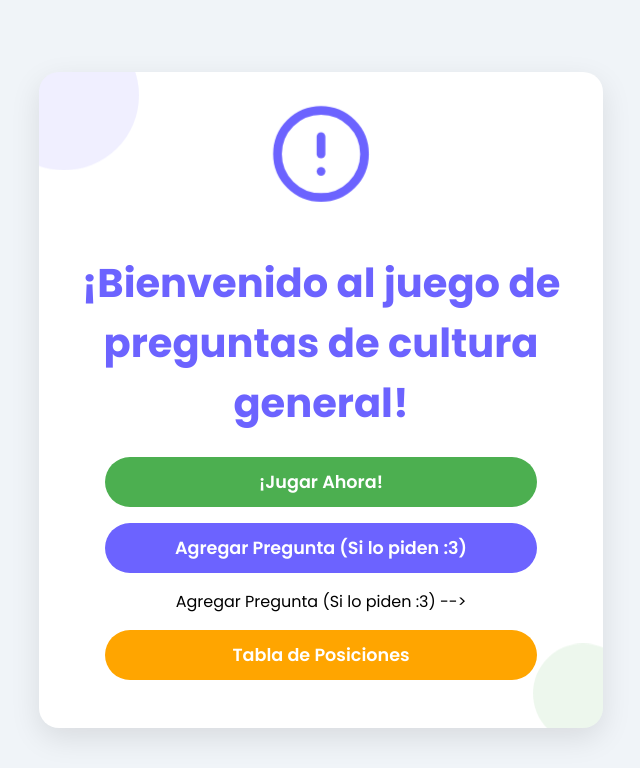
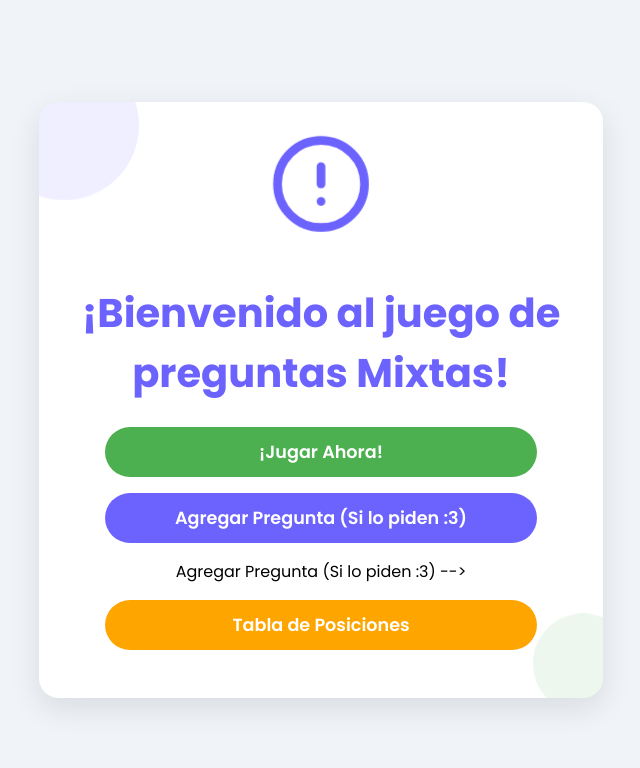
Before and after one commit to DavidCh02/trivia, a Django app: page / in a window 1280 px wide. Shown: the top 768 px of the page, without its empty margins (319-959 px from the left). Run offline with Django 5.2, Linux system fonts and the light colour scheme; parts of the project's set-up code (start-up, migrations or seed data) failed here and were passed over.

Commit message:
Update home.html

```diff
--- a/templates/trivia_game/home.html
+++ b/templates/trivia_game/home.html
@@ -157,7 +157,7 @@
             <path d="M12 16H12.01" stroke="#6C63FF" stroke-width="2" stroke-linecap="round" stroke-linejoin="round"/>
         </svg>
 
-        <h1>¡Bienvenido al juego de preguntas de cultura general!</h1>
+        <h1>¡Bienvenido al juego de preguntas Mixtas!</h1>
         <a href="{% url 'play_game' %}" class="btn btn-play">¡Jugar Ahora!</a>
         <a class="btn btn-add">Agregar Pregunta (Si lo piden :3)</a>
         <! -- <a href="{% url 'add_question' %}" class="btn btn-add">Agregar Pregunta (Si lo piden :3)</a> -->
```
